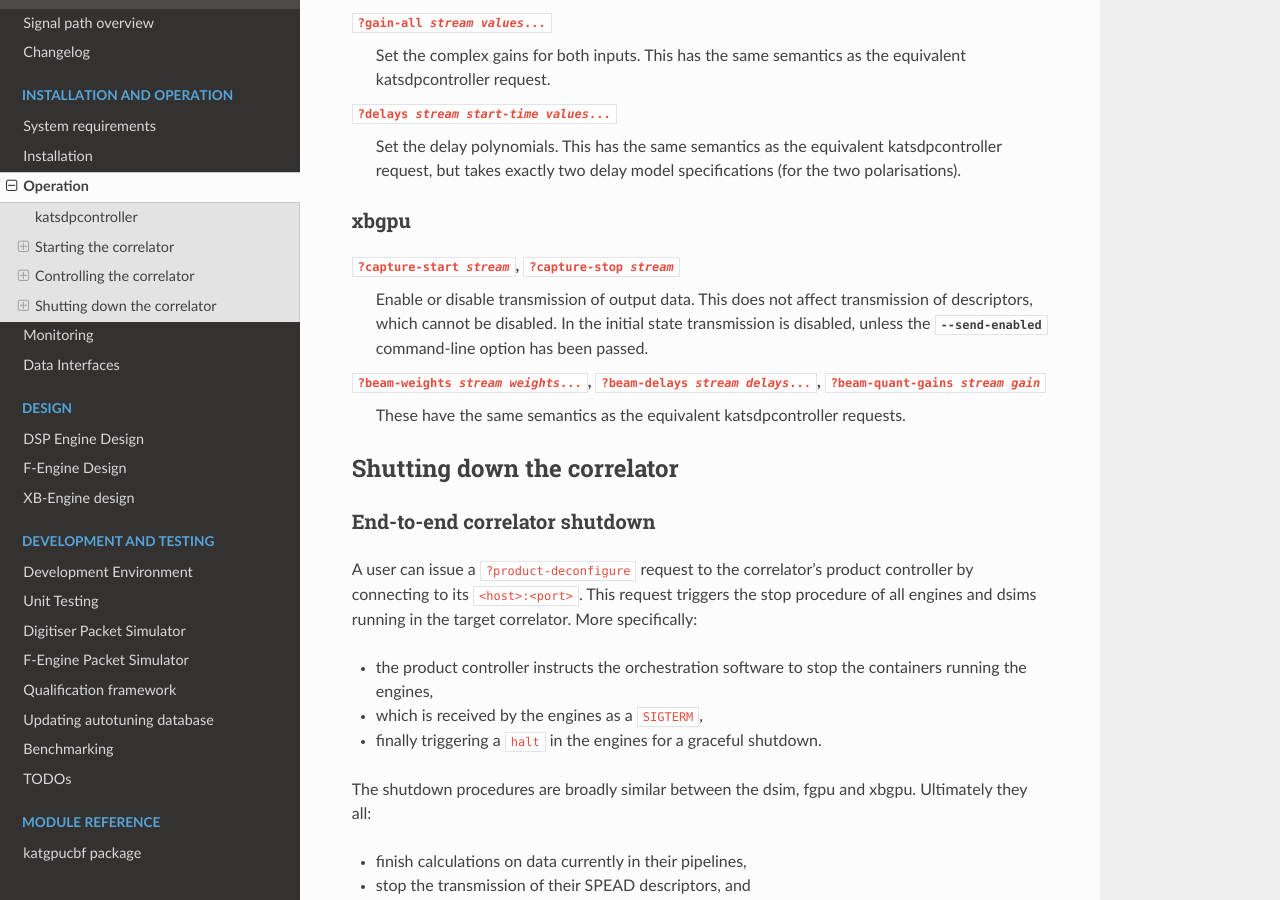
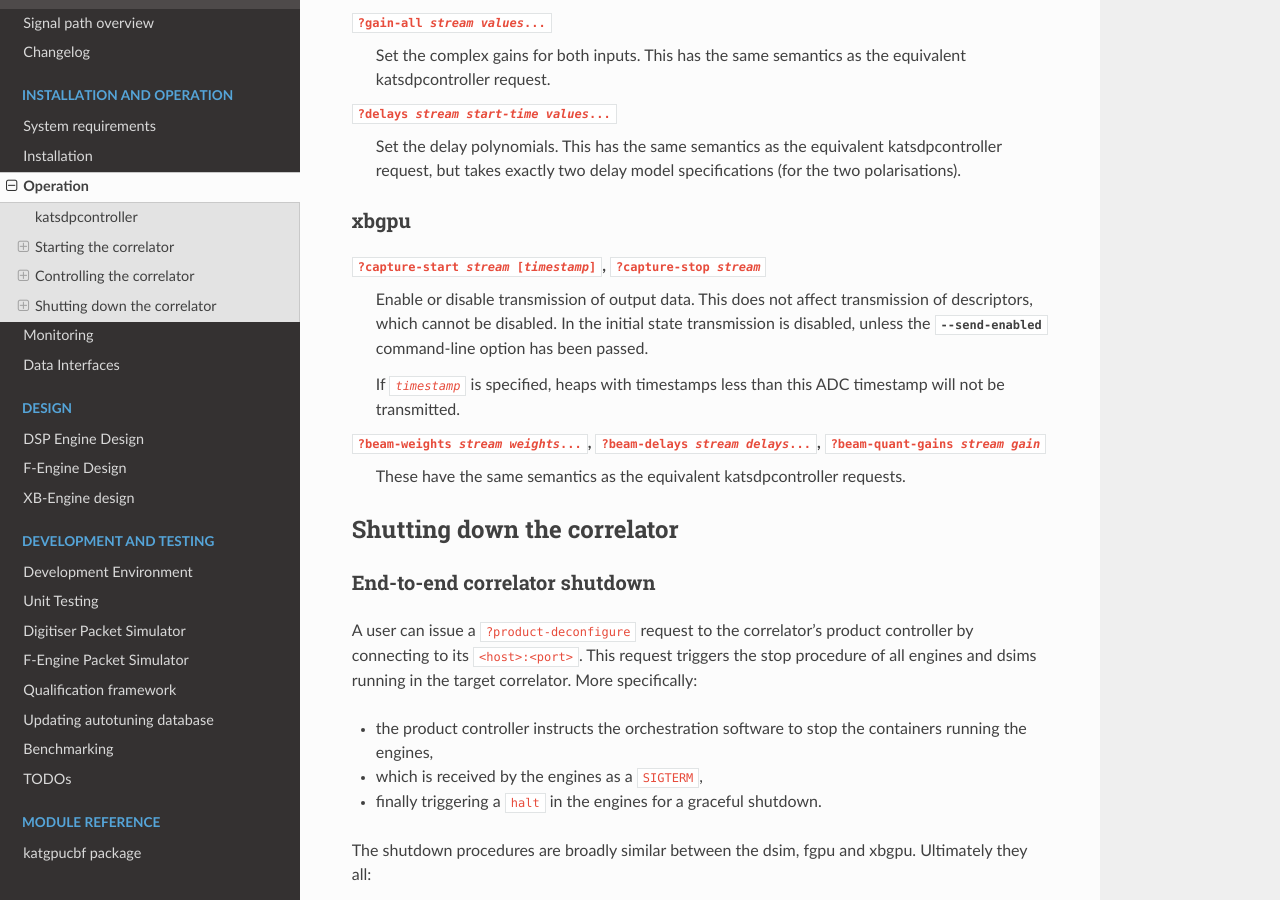
Before and after one commit to ska-sa/katgpucbf, a Sphinx documentation site: the page built from doc/control.rst, in a window 1280 px wide and 900 px high, scrolled down 4941 px. Built offline with Sphinx 7.4.7 and the Read the Docs theme 3.1.0, drawn with Linux system fonts in a browser that asks for light colours; the version number could not be read and is left out.

Commit message:
Document change to capture-start interface

```diff
--- a/doc/control.rst
+++ b/doc/control.rst
@@ -252,11 +252,14 @@ fgpu
 
 xbgpu
 ^^^^^
-:samp:`?capture-start {stream}`, :samp:`?capture-stop {stream}`
+:samp:`?capture-start {stream} [{timestamp}]`, :samp:`?capture-stop {stream}`
     Enable or disable transmission of output data. This does not affect
     transmission of descriptors, which cannot be disabled. In the initial
     state transmission is disabled, unless the :option:`!--send-enabled`
     command-line option has been passed.
+
+    If :samp:`{timestamp}` is specified, heaps with timestamps less than this
+    ADC timestamp will not be transmitted.
 
 :samp:`?beam-weights {stream} {weights}...`, :samp:`?beam-delays {stream} {delays}...`, :samp:`?beam-quant-gains {stream} {gain}`
     These have the same semantics as the equivalent katsdpcontroller
```
